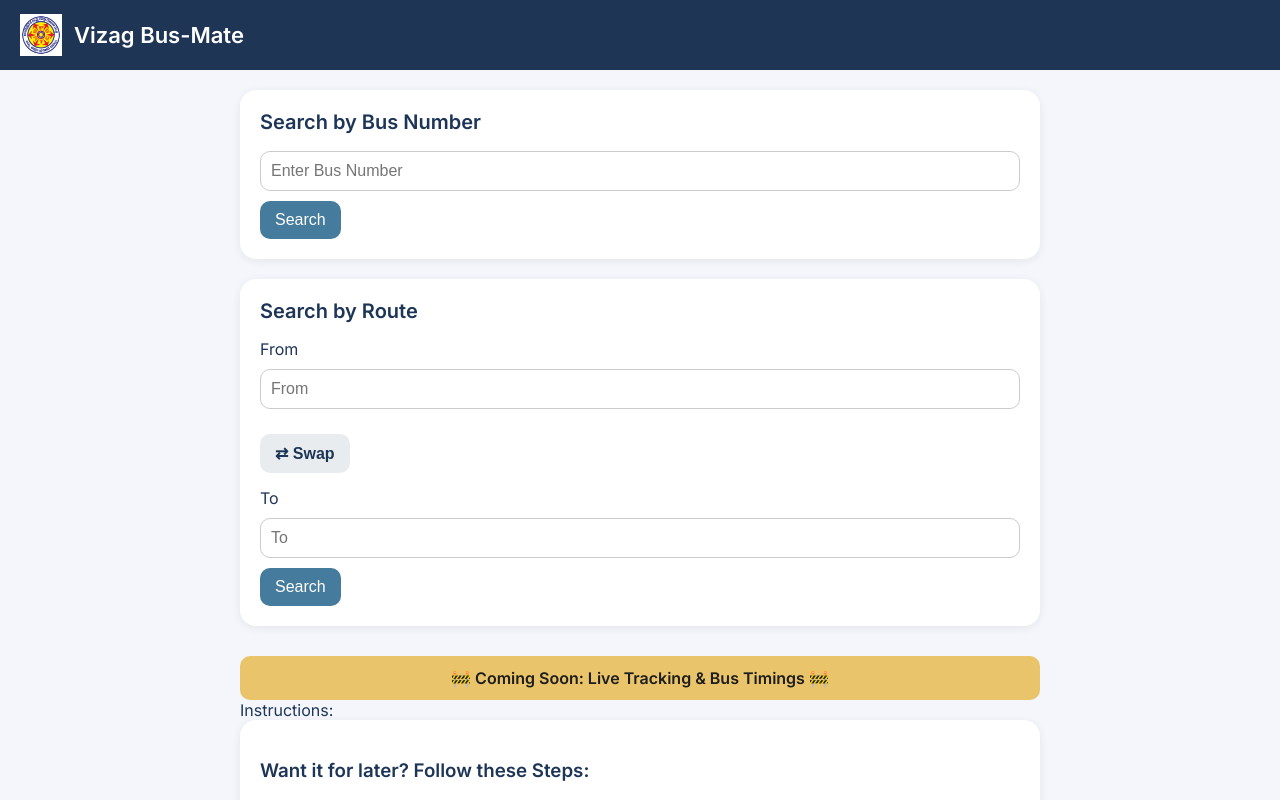
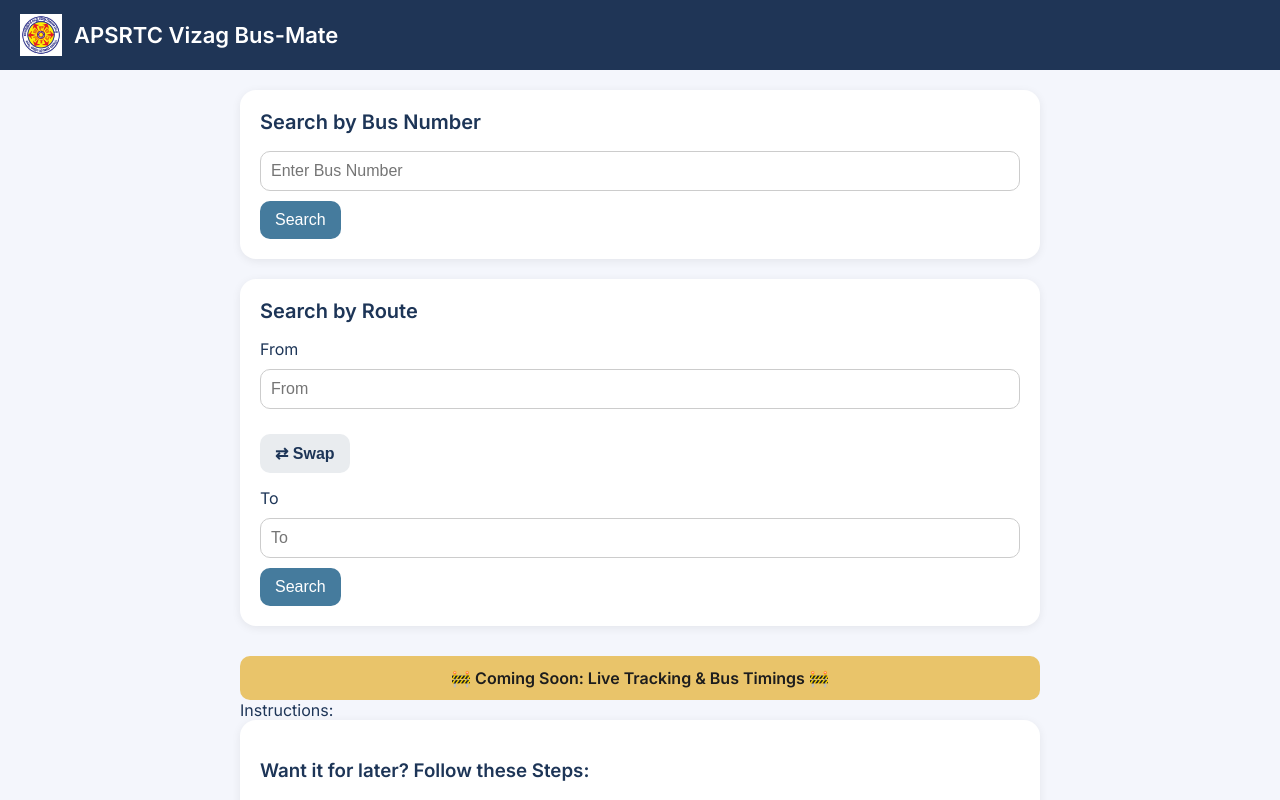
Before and after one commit to ManiDeepak4/Vizag-Bus-Mate, a plain HTML site: page frontend/index.html in a window 1280 px wide. Shown: the top 800 px of the page. Drawn offline with Linux system fonts and the light colour scheme.

Commit message:
Update index.html

```diff
--- a/frontend/index.html
+++ b/frontend/index.html
@@ -13,7 +13,7 @@
   <header class="app-header">
   <div class="header-content">
     <img src="logo.png" alt="APSRTC Logo" class="header-logo">
-    <h1>Vizag Bus-Mate</h1>
+    <h1>APSRTC Vizag Bus-Mate</h1>
   </div>
 </header>
 
```
